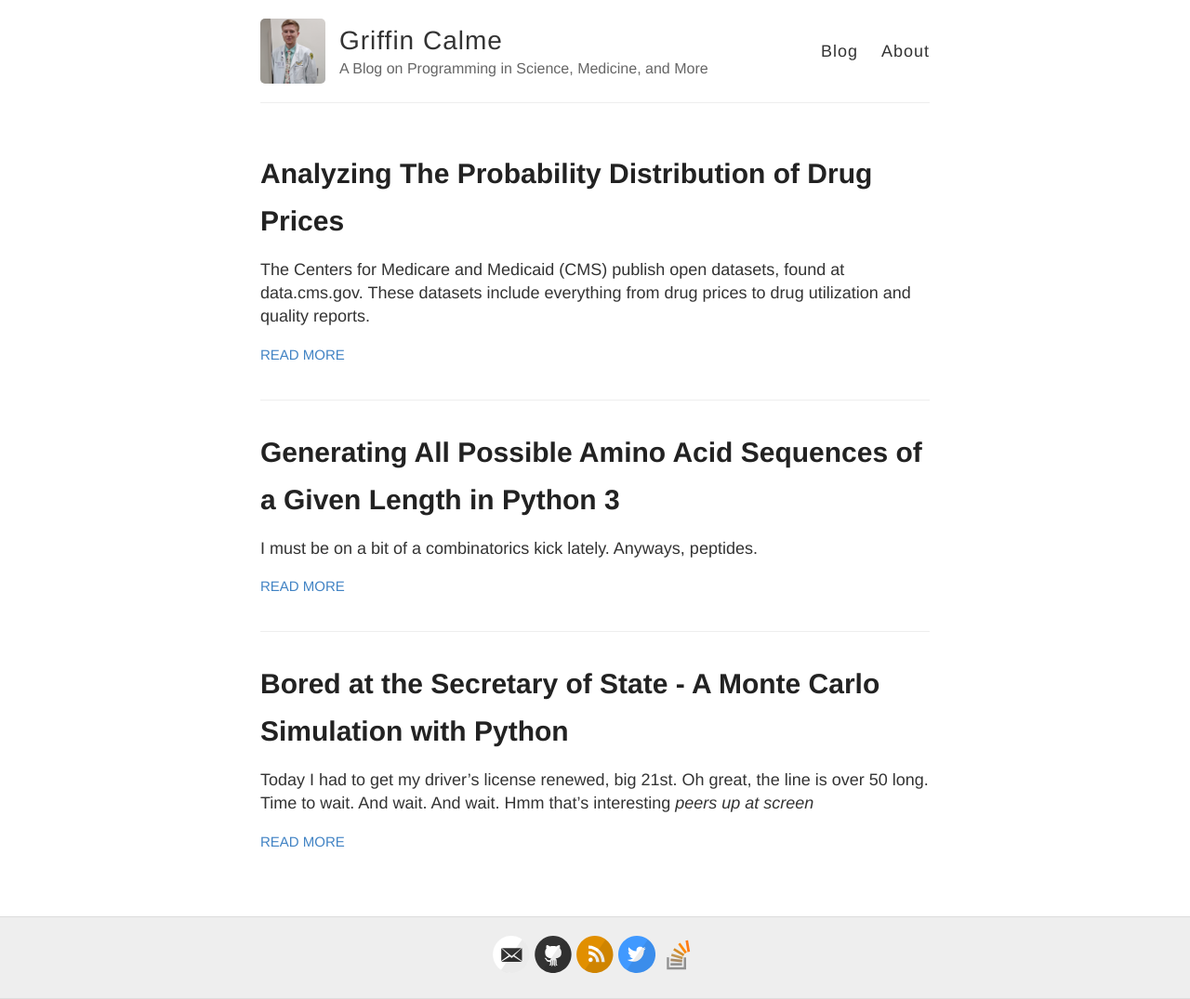
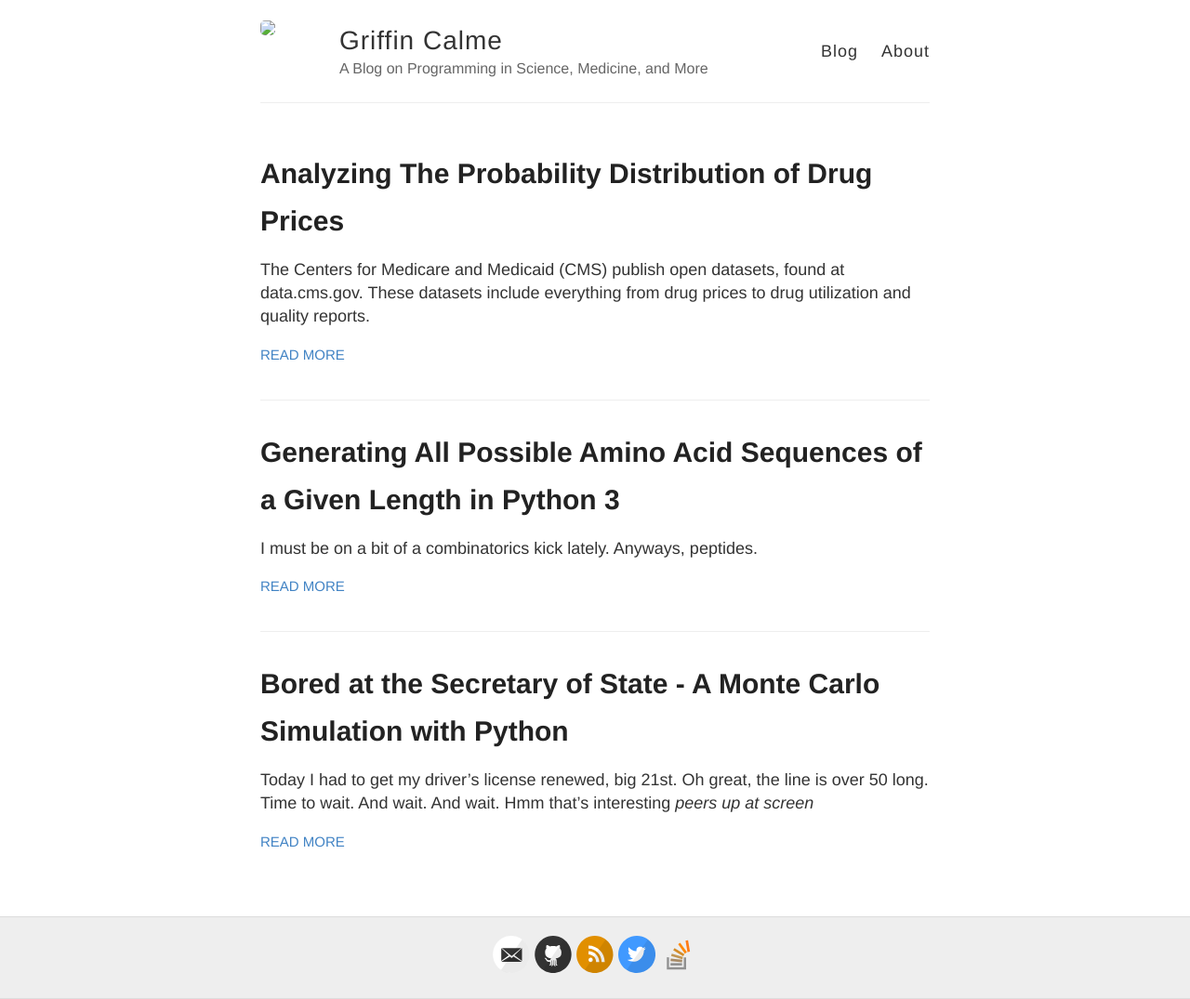
Before and after one commit to griffincalme/griffincalme.github.io, a Jekyll site: the page built from index.html, in a window 1280 px wide. Shown: the whole page at 93% size. Built offline with Jekyll 4.4.1, drawn with Linux system fonts in a browser that asks for light colours.

Commit message:
Update _config.yml

```diff
--- a/_config.yml
+++ b/_config.yml
@@ -9,7 +9,7 @@ name: Griffin Calme
 description: A Blog on Programming in Science, Medicine, and More
 
 # URL of your avatar or profile pic (you could use your GitHub profile pic)
-avatar: https://griffincalme.github.io/images/ProfileSquare.jpg
+avatar: griffincalme.github.io/images/ProfileSquare.jpg
 #avatar: https://avatars1.githubusercontent.com/u/10441929?v=3&s=400
 
 #
```
